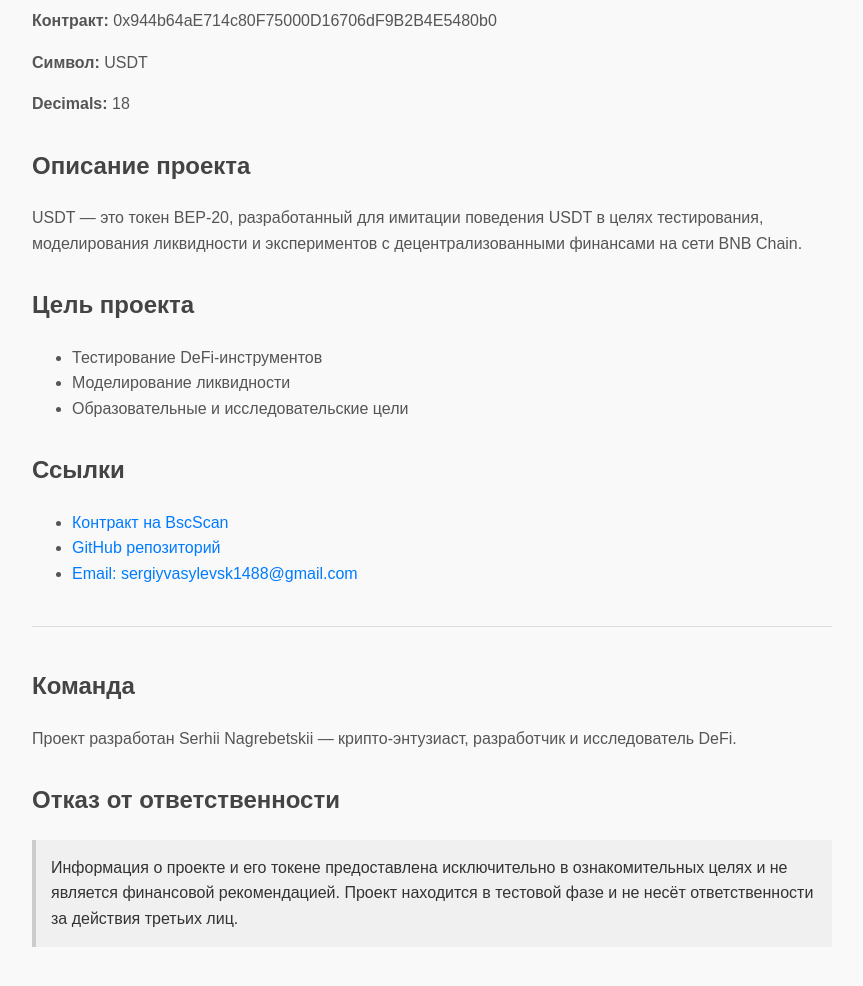
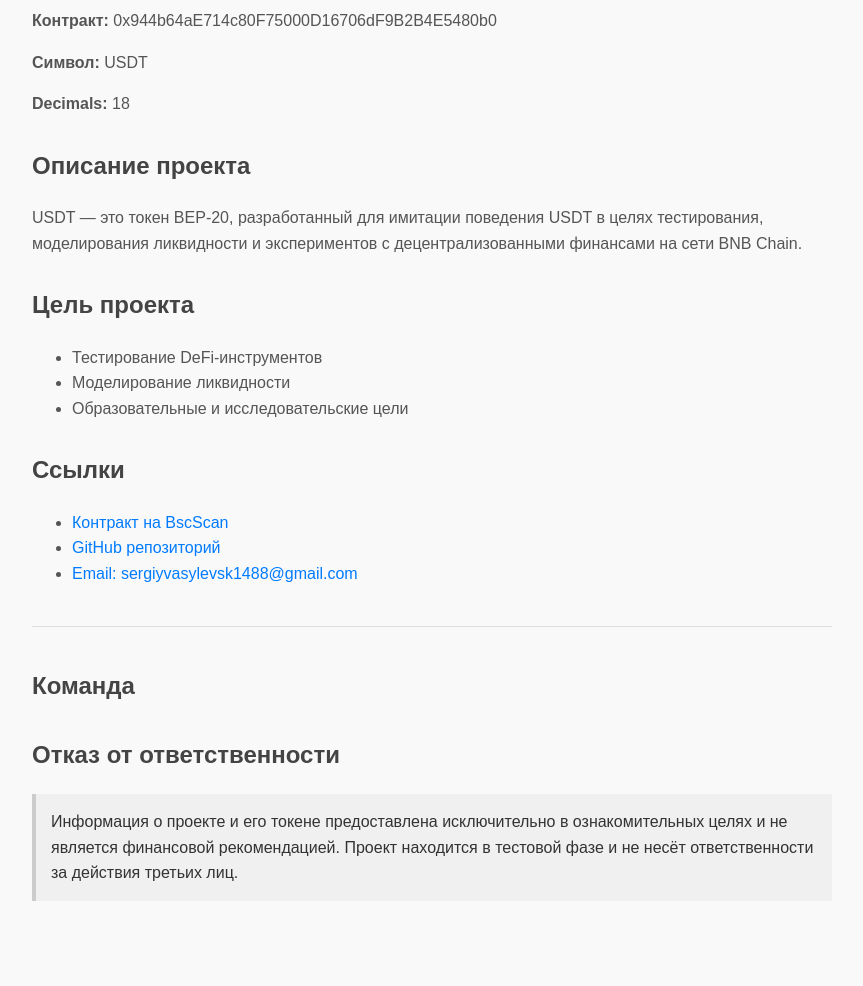
Before and after one commit to USDT-kz/USDT, a plain HTML site: page index.html in a window 1280 px wide. Shown: the part 106-1092 px from the top of the page, without its empty margins (208-1071 px from the left). After the commit the page ends 1047 px from the top, so only its background shows below. Drawn offline with Linux system fonts and the light colour scheme.

Commit message:
index.html

```diff
--- a/index.html
+++ b/index.html
@@ -72,7 +72,6 @@
   <hr />
 
   <h2>Команда</h2>
-  <p>Проект разработан Serhii Nagrebetskii — крипто-энтузиаст, разработчик и исследователь DeFi.</p>
 
   <h2>Отказ от ответственности</h2>
   <blockquote>
```
